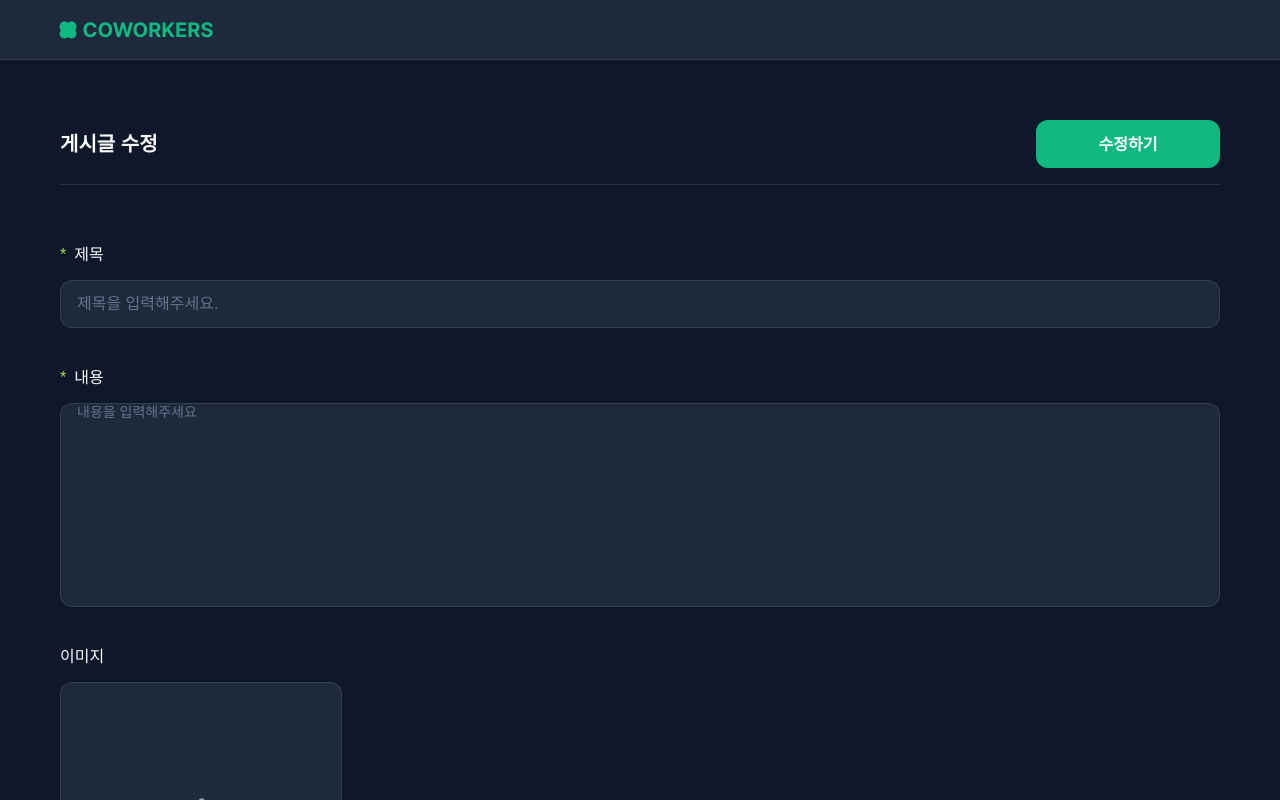
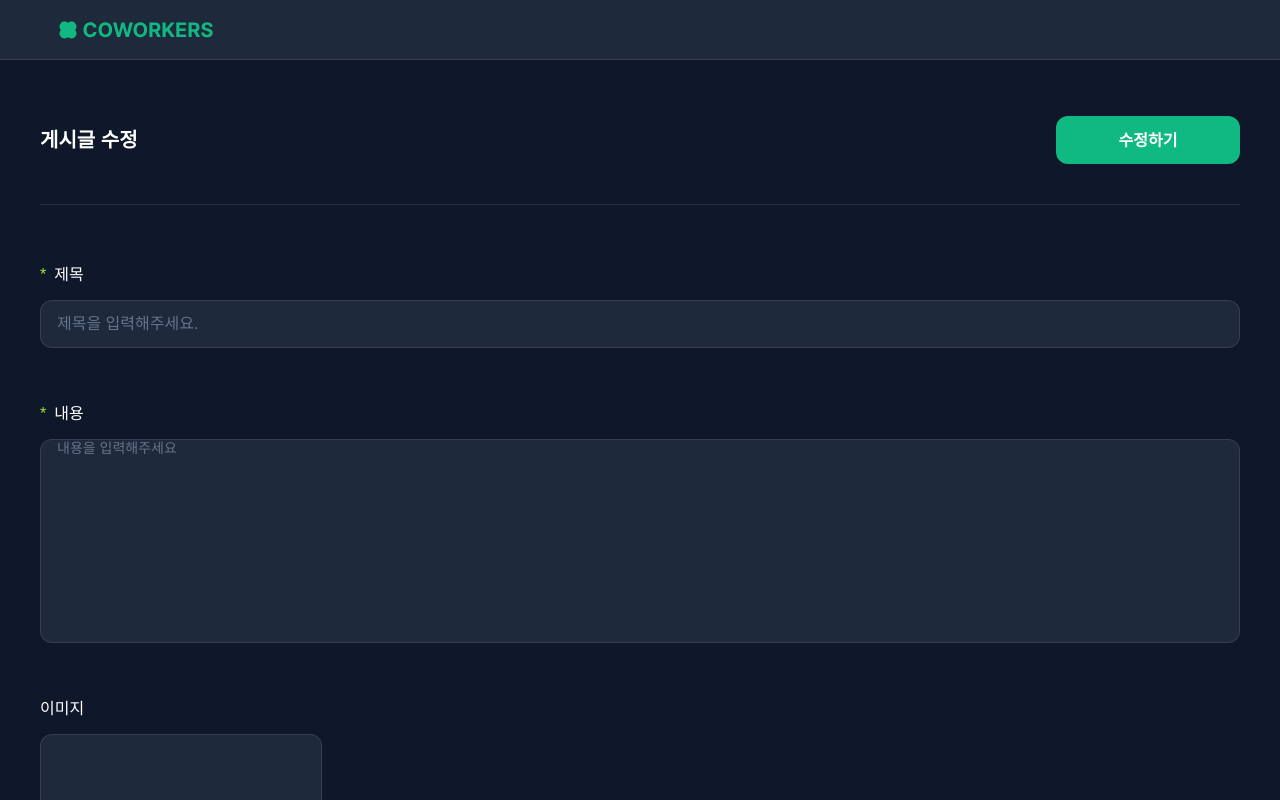
Before and after one commit to ozen0718/coworkers, a Next.js app: page /boards/1/edit in a window 1280 px wide. Shown: the top 800 px of the page. Built offline with nearby package versions, Linux system fonts and the light colour scheme.

Commit message:
[Refactor] Boards-article-edit page layout

```diff
--- a/src/app/(main)/boards/[articleid]/edit/page.tsx
+++ b/src/app/(main)/boards/[articleid]/edit/page.tsx
@@ -5,11 +5,9 @@ import Button from '@/components/common/Button/Button';
 
 export default function EditBoard() {
   return (
-    <div className="text-gray100 flex flex-col items-center">
-      <div className="max-h-[841px] w-full max-w-[1200px] px-5">
-        <div className="w-full flex-col">
+    <div className="mt-10 max-h-[841px] md:my-14">
       {/* 타이틀 + 버튼 */}
-          <div className="mt-15 flex w-full max-w-[1200px] items-center justify-between">
+      <div className="flex items-center justify-between">
         <p className="text-xl-bold flex">게시글 수정</p>
         <div className="relative max-[620px]:hidden">
           <button className="text-lg-semibold bg-primary hover:bg-primary-hover active:bg-primary-pressed max-[620px]:text-md-semibold flex h-12 w-[184px] items-center justify-center rounded-xl text-white max-[620px]:h-8 max-[620px]:w-[100px]">
@@ -18,10 +16,10 @@ export default function EditBoard() {
         </div>
       </div>
 
-          <div className="mt -10 my-4 h-px w-full bg-[#F8FAFC1A]" />
+      <div className="my-4 mt-10 h-px w-full bg-[#F8FAFC1A]" />
 
       {/* 제목 + 내용 + 이미지 */}
-          <div className="text-lg-medium mt-15 max-h-[713px] flex-col gap-4">
+      <div className="text-lg-medium mt-15 flex max-h-[713px] flex-col gap-4">
         <div className="flex flex-col gap-4">
           <p>
             <span className="text-tertiary mr-2">*</span>제목{' '}
@@ -47,9 +45,9 @@ export default function EditBoard() {
 
         {/* 모바일용 버튼 */}
         <div className="mt-10 flex justify-center min-[620px]:hidden">
-              <Button size="large">수정하기</Button>
-            </div>
-          </div>
+          <Button size="large" className="mb-10">
+            수정하기
+          </Button>
         </div>
       </div>
     </div>
```
Lines whose indentation alone changed are shown as unchanged.
